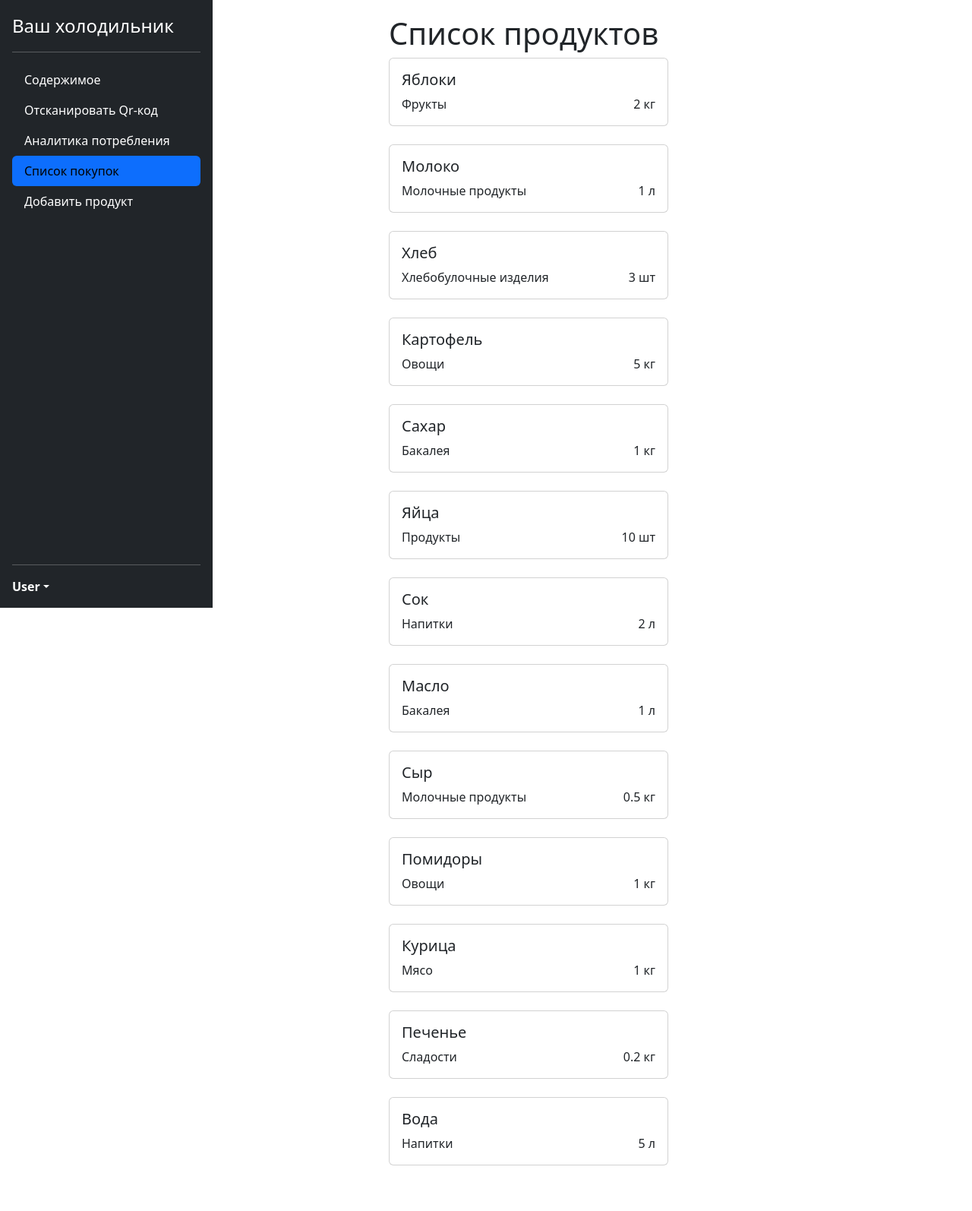
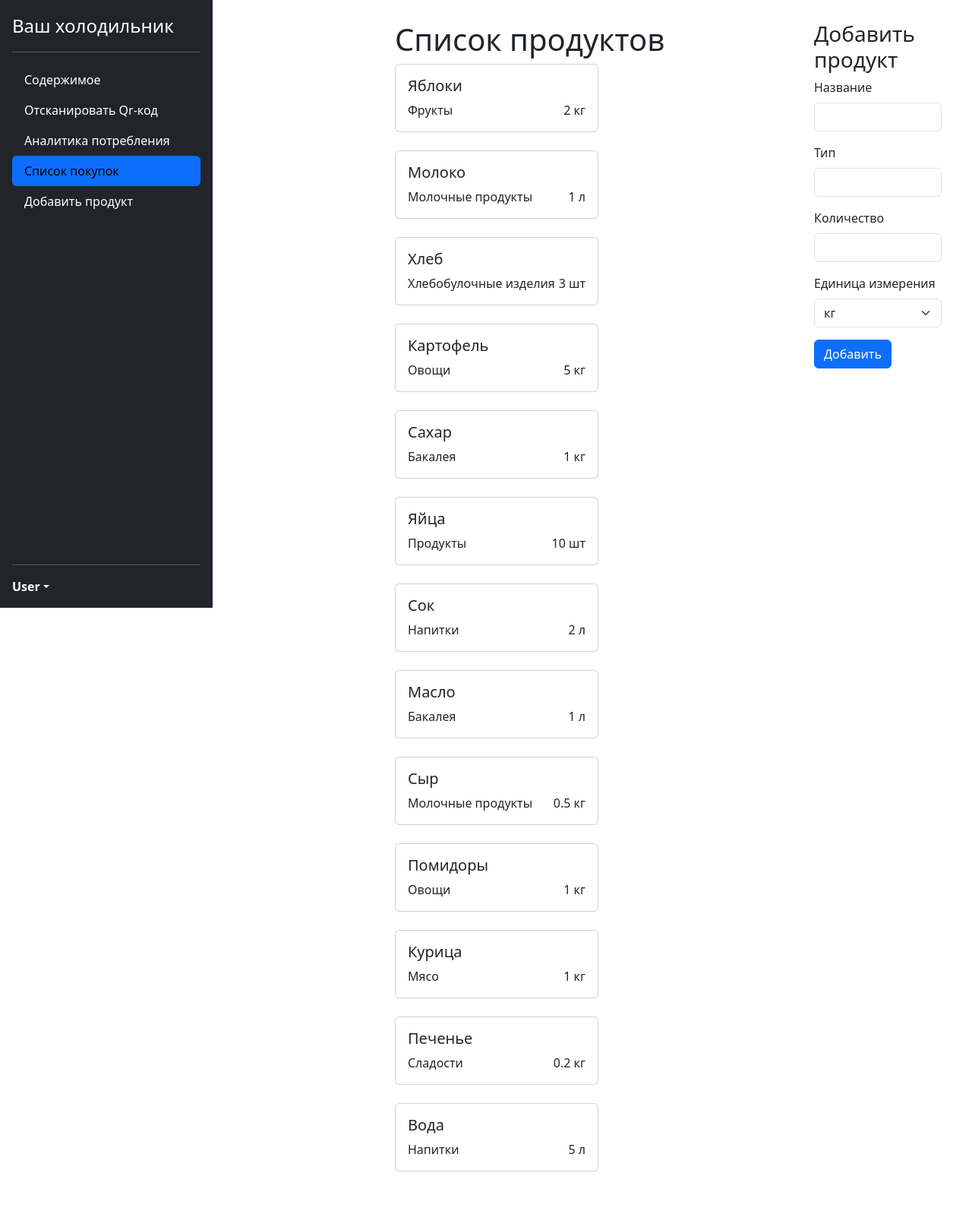
Before and after one commit to Zoneeder/Qr_Smart_Fridge, a Flask app: page /shopping_list in a window 1280 px wide. Shown: the whole page at 76% size. Before the commit the page ends 1534 px from the top, so only its background shows below. Run offline with Flask 3, Linux system fonts and the light colour scheme; data comes from the database, SQL or seed files in the repository.

Commit message:
Сделана форма для добавлния в список покупок(доделать обработку POST)

```diff
--- a/app.py
+++ b/app.py
@@ -1,6 +1,5 @@
 from flask import Flask, render_template, request, redirect, url_for
 import sqlite3
-import pandas as pd
 from datetime import datetime
 
 app = Flask(__name__)
@@ -35,7 +34,7 @@ def Qr_code():
     return render_template('base.html', active_page='Qr-code')
 
 # Маршрут для страницы "Список покупок"
-@app.route('/shopping_list')
+@app.route('/shopping_list', methods=['GET', 'POST'])
 def products():
     connsl = get_db_connection_for_shopping_list()
     shopping_list = connsl.execute('SELECT * FROM shopping_list').fetchall()  # Получаем все продукты из базы данных
--- a/templates/shopping_list.html
+++ b/templates/shopping_list.html
@@ -2,6 +2,8 @@
 
 {% block content %}
 <div class="container">
+  <div class="d-flex gap-0">
+    <div class="w-75 p-2">
       <h1>Список продуктов</h1>
       <div class="row">
         {% for shopping_product in shopping_list %}
@@ -19,4 +21,34 @@
         {% endfor %}
       </div>
     </div>
+
+    <div class="w-25 p-2">
+      <h3>Добавить продукт</h3>
+      <form method="POST" action="/shopping_list">
+        <div class="mb-3">
+          <label for="name" class="form-label">Название</label>
+          <input type="text" class="form-control" id="name" name="name" required>
+        </div>
+        <div class="mb-3">
+          <label for="type" class="form-label">Тип</label>
+          <input type="text" class="form-control" id="type" name="type" required>
+        </div>
+        <div class="mb-3">
+          <label for="amount" class="form-label">Количество</label>
+          <input type="number" step="0.01" class="form-control" id="quantity" name="quantity" required>
+        </div>
+        <div class="mb-3">
+          <label for="amount_type" class="form-label">Единица измерения</label>
+          <select class="form-select" aria-label="Default select example">
+            <option value="1">кг</option>
+            <option value="2">шт</option>
+            <option value="3">литр</option>
+          </select>
+        </div>
+        <button type="submit" class="btn btn-primary">Добавить</button>
+      </form>
+    </div>
+  </div>
+</div>
+
 {% endblock %}
```
Lines whose indentation alone changed are shown as unchanged.
